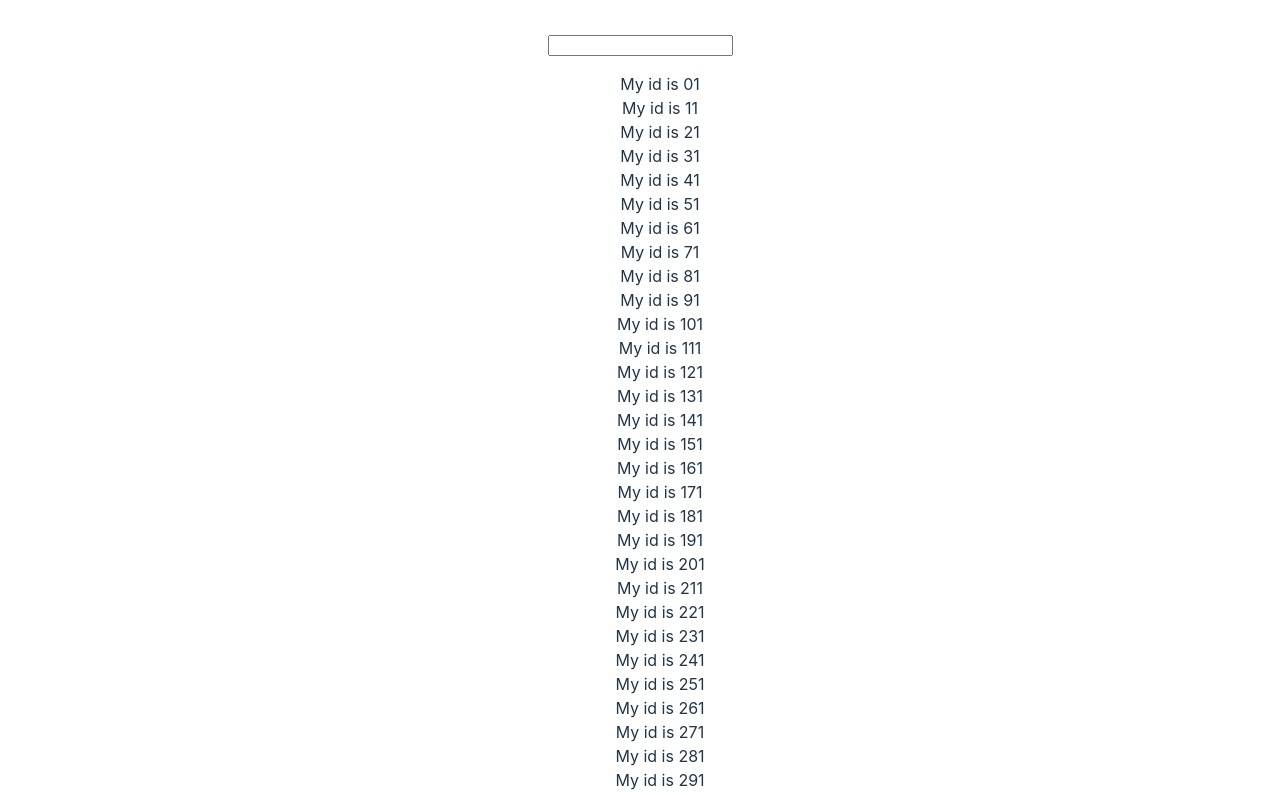
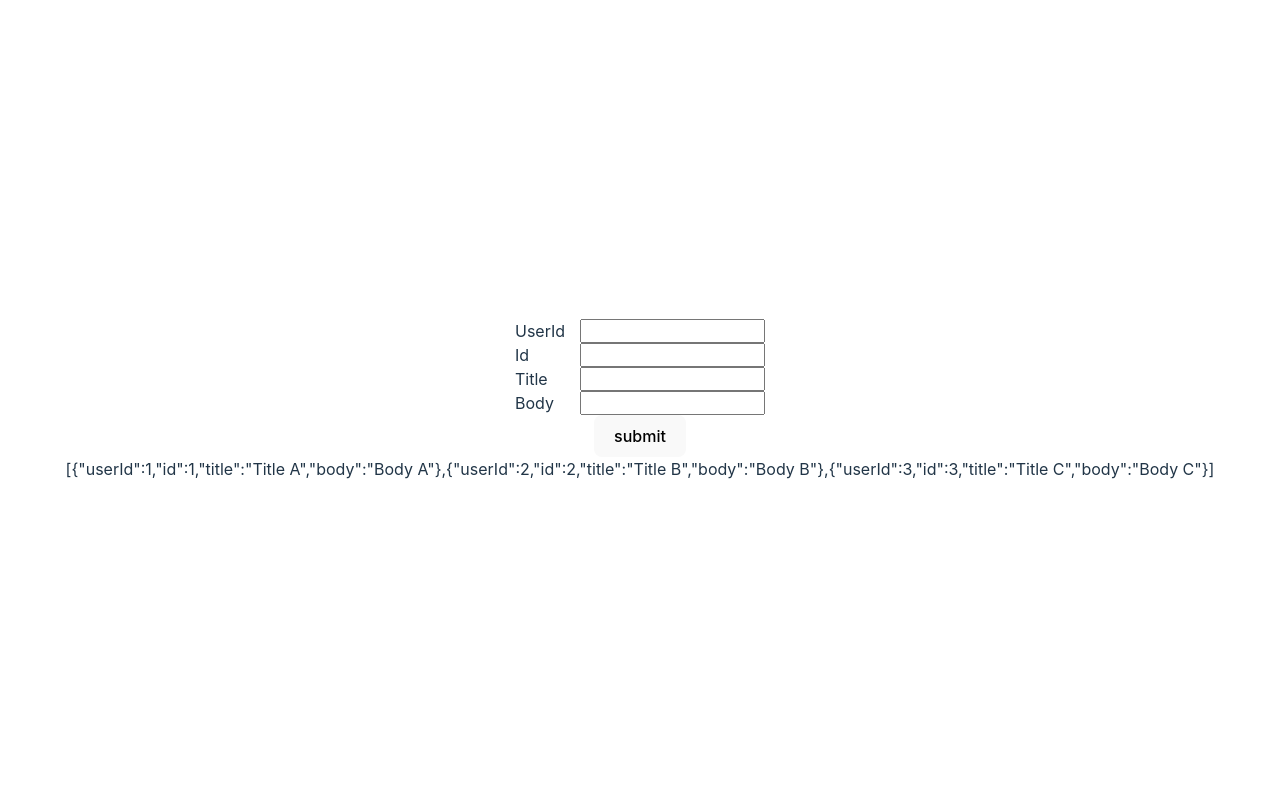
Before and after one commit to PacktPublishing/Full-Stack-React-TypeScript-and-Node-2nd-Edition, a React (Vite) app in the folder Chap5/components/: page / in a window 1280 px wide. Shown: the top 795 px of the page. Built offline with nearby package versions, Linux system fonts and the light colour scheme; no server answers.

Commit message:
chap5 update useOptimistic and useAction

```diff
--- a/Chap5/components/src/App.tsx
+++ b/Chap5/components/src/App.tsx
@@ -27,7 +27,7 @@ function App() {
 
   return (
     <>
-      <DeferredValue />
+      <UserForm />
     </>
   );
 }
--- a/Chap5/components/src/OptimisticMessages.tsx
+++ b/Chap5/components/src/OptimisticMessages.tsx
@@ -31,7 +31,6 @@ export function OptimisticMessages() {
   }, []);
 
   const addMessage = async (message: string) => {
-    addOptimisticMessage(message);
     await new Promise((res) =>
       setTimeout(() => {
         messagesOnApi.push({
@@ -55,8 +54,9 @@ export function OptimisticMessages() {
   const onClick = async (e: MouseEvent<HTMLButtonElement>) => {
     e.preventDefault();
 
-    startTransition(() => {
-      addMessage(message);
+    startTransition(async () => {
+      addOptimisticMessage(message);
+      await addMessage(message);
     });
   };
 
--- a/Chap5/components/src/UserData.ts
+++ b/Chap5/components/src/UserData.ts
@@ -1,6 +1,6 @@
 import { UserType } from "./Home";
 
-export const users: UserType[] = [
+export const usersData: UserType[] = [
   {
     userId: 1,
     id: 1,
--- a/Chap5/components/src/UserForm.tsx
+++ b/Chap5/components/src/UserForm.tsx
@@ -1,10 +1,11 @@
-import { useActionState } from "react";
+import { useActionState, useState } from "react";
 import { UserType } from "./Home";
-import { users } from "./UserData";
+import { usersData } from "./UserData";
 import SubmitButton from "./SubmitButton";
 
 export default function UserForm() {
-  const [_formState, action, isPending] = useActionState(
+  const [users, setUsers] = useState(usersData);
+  const [_formState, action, _isPending] = useActionState(
     async (_previousArgs: UserType, formData: FormData) => {
       const user: UserType = {
         userId: Number(formData.get("userId")?.toString() || 0),
@@ -13,9 +14,13 @@ export default function UserForm() {
         body: formData.get("body")?.toString() || "",
       };
 
-      const start = Date.now();
-      while (Date.now() - start < 1000) {}
-      users.push(user);
+      await new Promise((res) => {
+        setTimeout(() => {
+          usersData.push(user);
+          setUsers(usersData);
+          res(null);
+        }, 1000);
+      });
 
       return user;
     },
```
